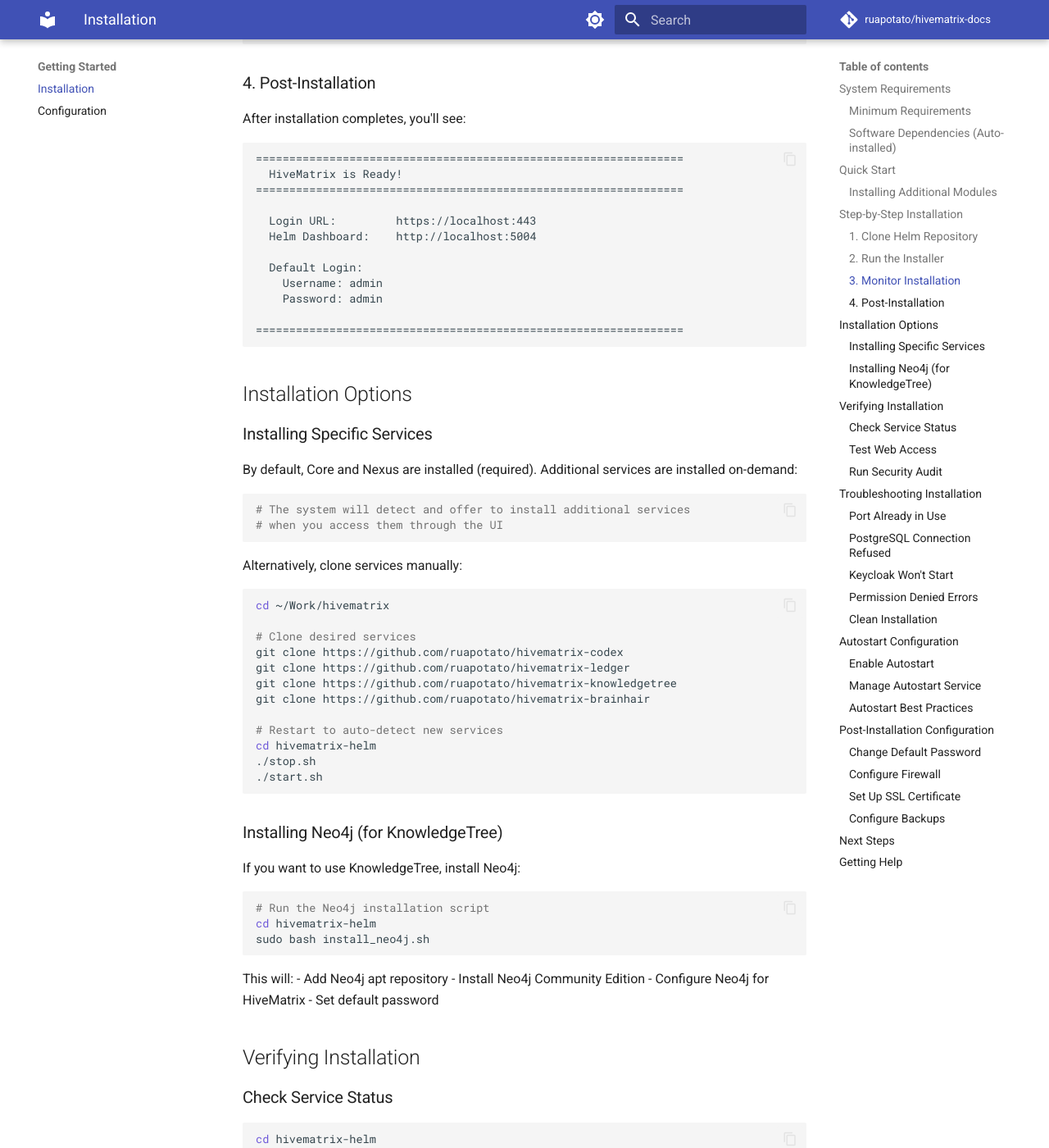
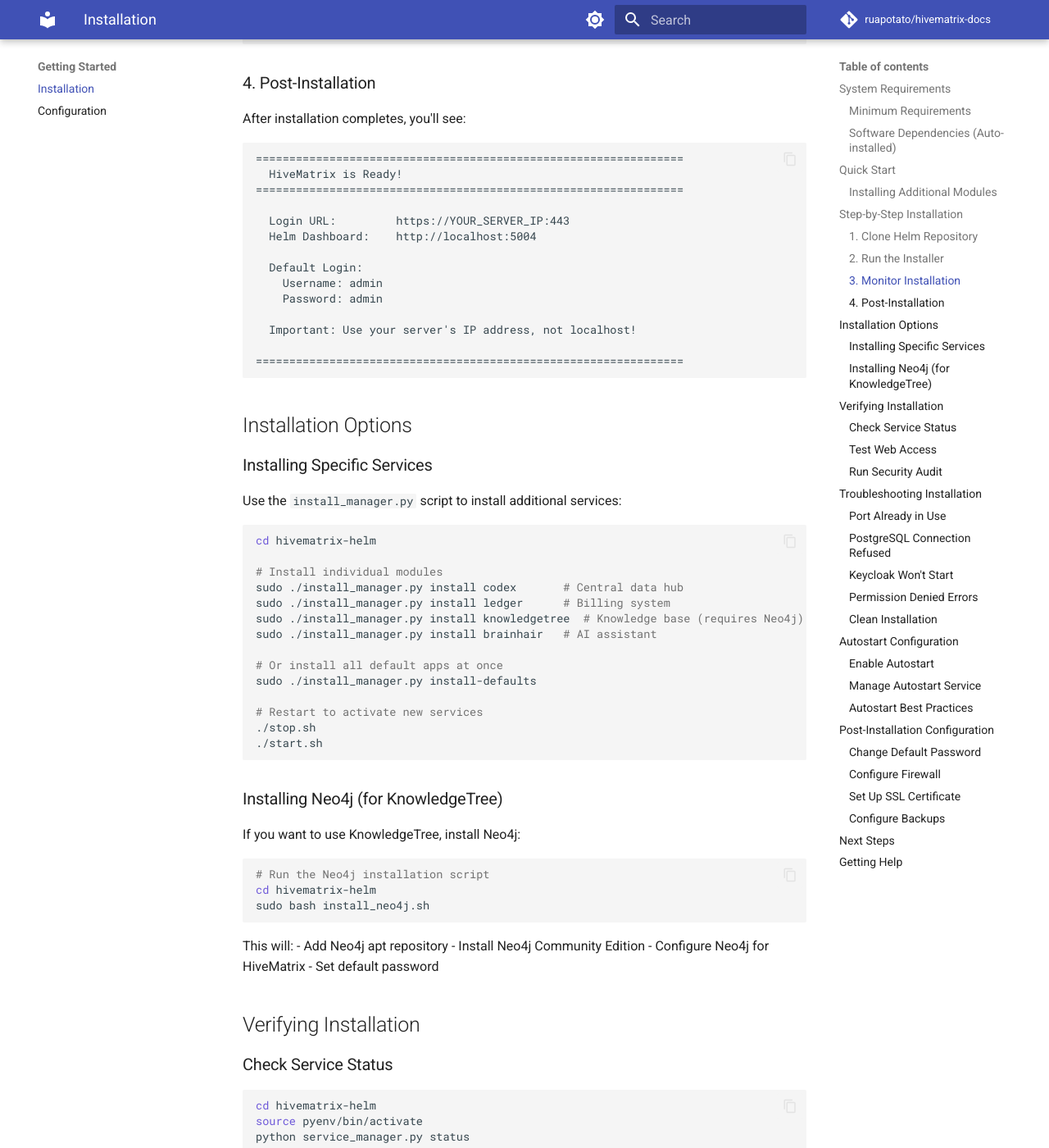
Before and after one commit to ruapotato/hivematrix-docs, an MkDocs documentation site: the page built from docs/installation.md, in a window 1280 px wide and 1400 px high, scrolled down 2731 px. Shown: the whole window at 82% size. Built offline with MkDocs 1.6.1 and Material for MkDocs 9.7.7, drawn with Linux system fonts in a browser that asks for light colours; comment, search, counter and statistics services are not loaded; some of the changed text lies outside the part shown.

Commit message:
Fix installation instructions and localhost clarifications
- Removed confusing manual git clone section (use install_manager.py instead)
- Added critical note that https://localhost:443 does NOT work
- Updated all references to use YOUR_SERVER_IP instead of localhost
- Clarified that IP address is required for main interface due to auth redirects
- Made installation options clearer and more consistent

🤖 Generated with [Claude Code](https://claude.com/claude-code)

Co-Authored-By: Claude <noreply@anthropic.com>

````diff
--- a/docs/installation.md
+++ b/docs/installation.md
@@ -127,12 +127,14 @@ After installation completes, you'll see:
   HiveMatrix is Ready!
 ================================================================
 
-  Login URL:         https://localhost:443
+  Login URL:         https://YOUR_SERVER_IP:443
   Helm Dashboard:    http://localhost:5004
 
   Default Login:
     Username: admin
     Password: admin
+
+  Important: Use your server's IP address, not localhost!
 
 ================================================================
 ```
@@ -141,26 +143,21 @@ After installation completes, you'll see:
 
 ### Installing Specific Services
 
-By default, Core and Nexus are installed (required). Additional services are installed on-demand:
+Use the `install_manager.py` script to install additional services:
 
 ```bash
-# The system will detect and offer to install additional services
-# when you access them through the UI
-```
+cd hivematrix-helm
 
-Alternatively, clone services manually:
+# Install individual modules
+sudo ./install_manager.py install codex       # Central data hub
+sudo ./install_manager.py install ledger      # Billing system
+sudo ./install_manager.py install knowledgetree  # Knowledge base (requires Neo4j)
+sudo ./install_manager.py install brainhair   # AI assistant
 
-```bash
-cd ~/Work/hivematrix
+# Or install all default apps at once
+sudo ./install_manager.py install-defaults
 
-# Clone desired services
-git clone https://github.com/ruapotato/hivematrix-codex
-git clone https://github.com/ruapotato/hivematrix-ledger
-git clone https://github.com/ruapotato/hivematrix-knowledgetree
-git clone https://github.com/ruapotato/hivematrix-brainhair
-
-# Restart to auto-detect new services
-cd hivematrix-helm
+# Restart to activate new services
 ./stop.sh
 ./start.sh
 ```
@@ -218,10 +215,14 @@ NEXUS
 
 ### Test Web Access
 
-1. Open browser to https://localhost:443
+1. Open browser to `https://YOUR_SERVER_IP:443` (replace with your server's IP address)
+   - **Note**: `https://localhost:443` will NOT work - you must use the server's actual IP address
+   - Example: `https://192.168.1.100:443`
 2. Accept self-signed certificate warning (on first visit)
 3. You should see the Keycloak login page
 4. Log in with admin/admin
+
+**Important**: HiveMatrix requires accessing via IP address, not localhost, due to how the authentication system handles redirects.
 
 ### Run Security Audit
 
````
Also changed, not shown: docs/index.md (+3 -3 lines).
